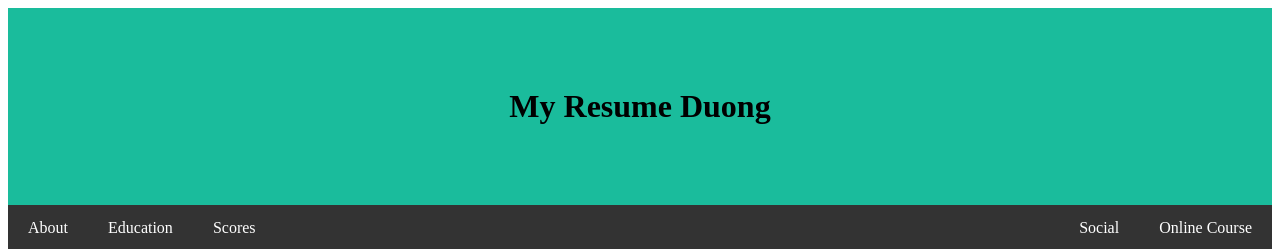
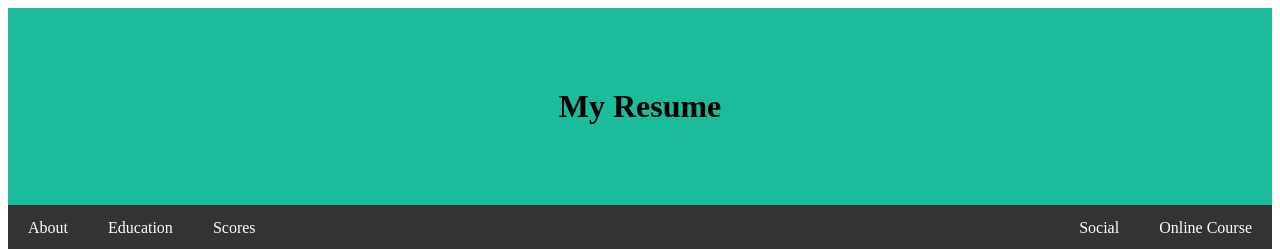
Before and after one commit to samduong05/dung-website, a plain HTML site: page index.html in a window 1280 px wide. Shown: the top 249 px of the page. Drawn offline with Linux system fonts and the light colour scheme.

Commit message:
Update index.html

```diff
--- a/index.html
+++ b/index.html
@@ -10,7 +10,7 @@
 	<title>My name duong</title>
 </head>
 <body>
-	<h1 id="menu_text"> My Resume Duong </h1>
+	<h1 id="menu_text"> My Resume </h1>
 	<nav>
 		<a href="#contact" class="menu_left">About</a>
 		<a href="#education" class="menu_left">Education</a>
```
